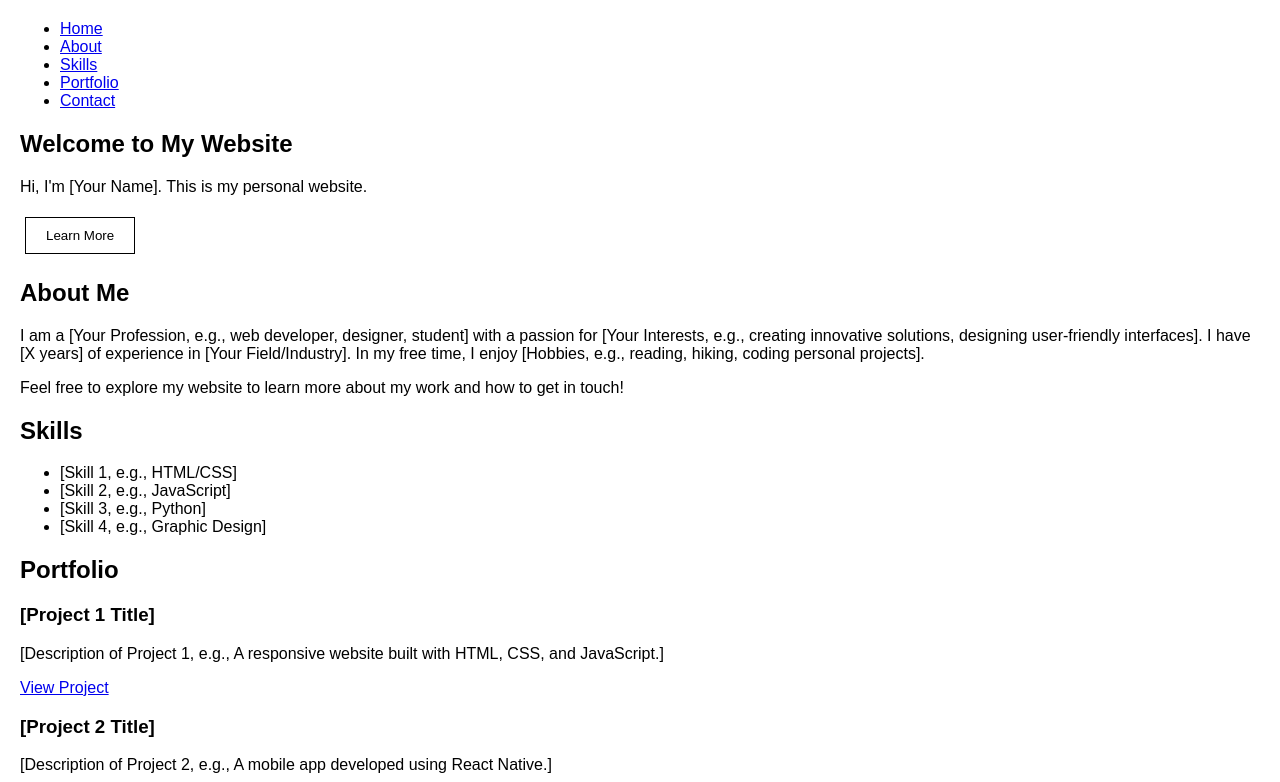
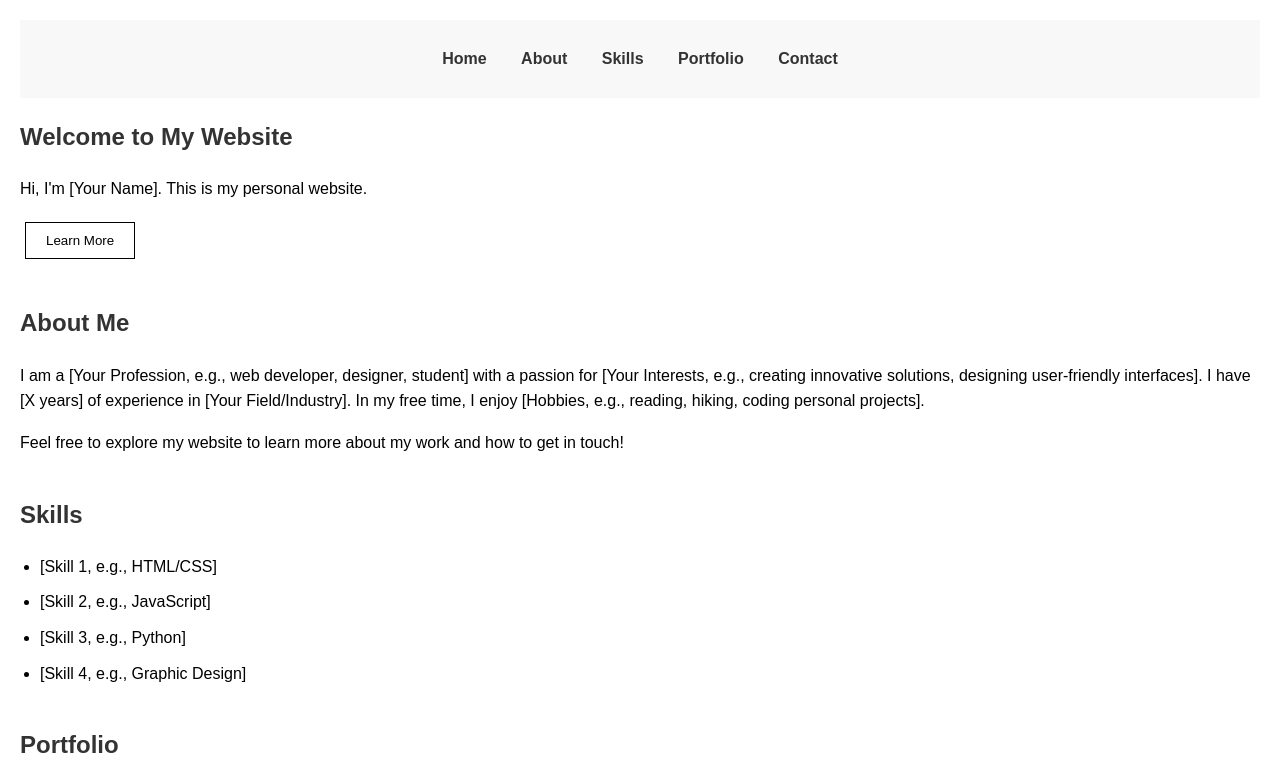
Before and after one commit to sparks9679/JeremyMSparks, a plain HTML site: page index.html in a window 1280 px wide. Shown: the top 782 px of the page. Drawn offline with Linux system fonts and the light colour scheme.

Commit message:
Update styles.css

```diff
--- a/styles.css
+++ b/styles.css
@@ -1,8 +1,47 @@
 body {
     font-family: Arial, sans-serif;
     margin: 20px;
+    line-height: 1.6;
 }
 
+/* Navigation Bar */
+nav {
+    background-color: #f8f8f8;
+    padding: 10px 0;
+    margin-bottom: 20px;
+}
+
+nav ul {
+    list-style-type: none;
+    padding: 0;
+    text-align: center;
+}
+
+nav ul li {
+    display: inline;
+    margin: 0 15px;
+}
+
+nav ul li a {
+    text-decoration: none;
+    color: #333;
+    font-weight: bold;
+}
+
+nav ul li a:hover {
+    color: #007bff;
+}
+
+/* Sections */
+section {
+    margin-bottom: 40px;
+}
+
+h1, h2, h3 {
+    color: #333;
+}
+
+/* Buttons */
 button {
     padding: 10px 20px;
     margin: 5px;
@@ -14,3 +53,39 @@ button {
 button:hover {
     background-color: #f0f0f0;
 }
+
+/* Skills and Contact Lists */
+ul {
+    list-style-type: disc;
+    padding-left: 20px;
+}
+
+ul li {
+    margin-bottom: 10px;
+}
+
+/* Portfolio Items */
+.portfolio-item {
+    margin-bottom: 20px;
+}
+
+.portfolio-item h3 {
+    margin: 0;
+}
+
+.portfolio-item a {
+    color: #007bff;
+    text-decoration: none;
+}
+
+.portfolio-item a:hover {
+    text-decoration: underline;
+}
+
+/* Footer */
+footer {
+    text-align: center;
+    padding: 20px 0;
+    background-color: #f8f8f8;
+    margin-top: 40px;
+}
```
